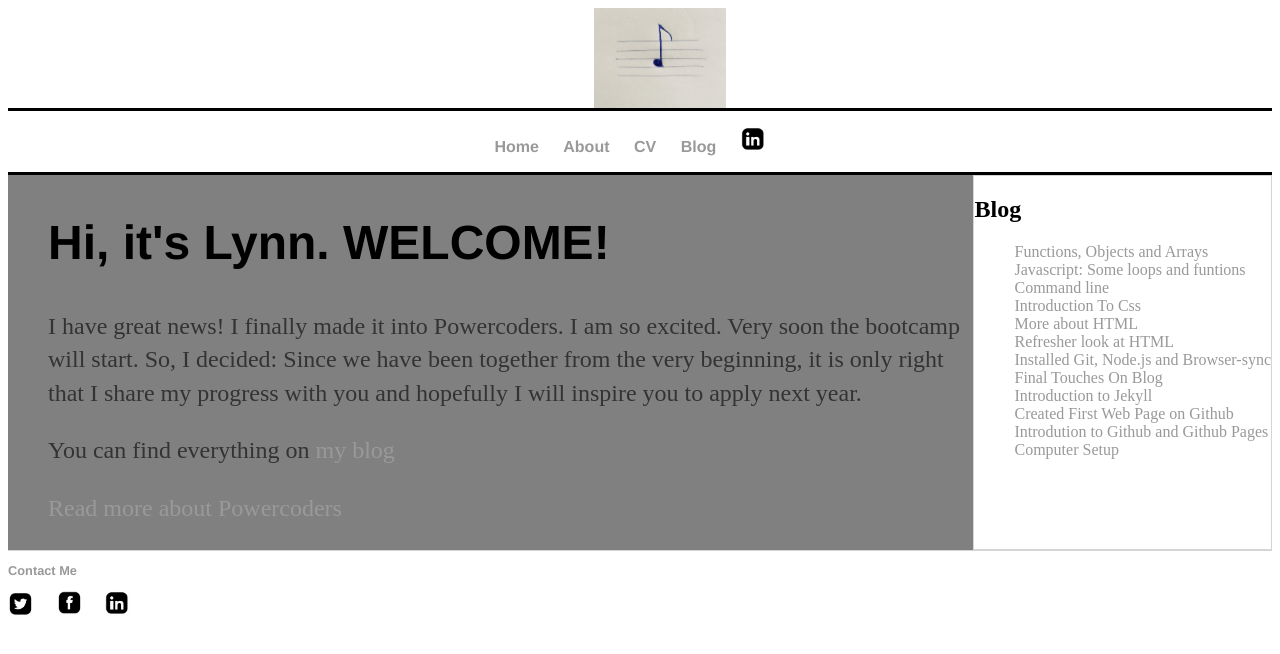
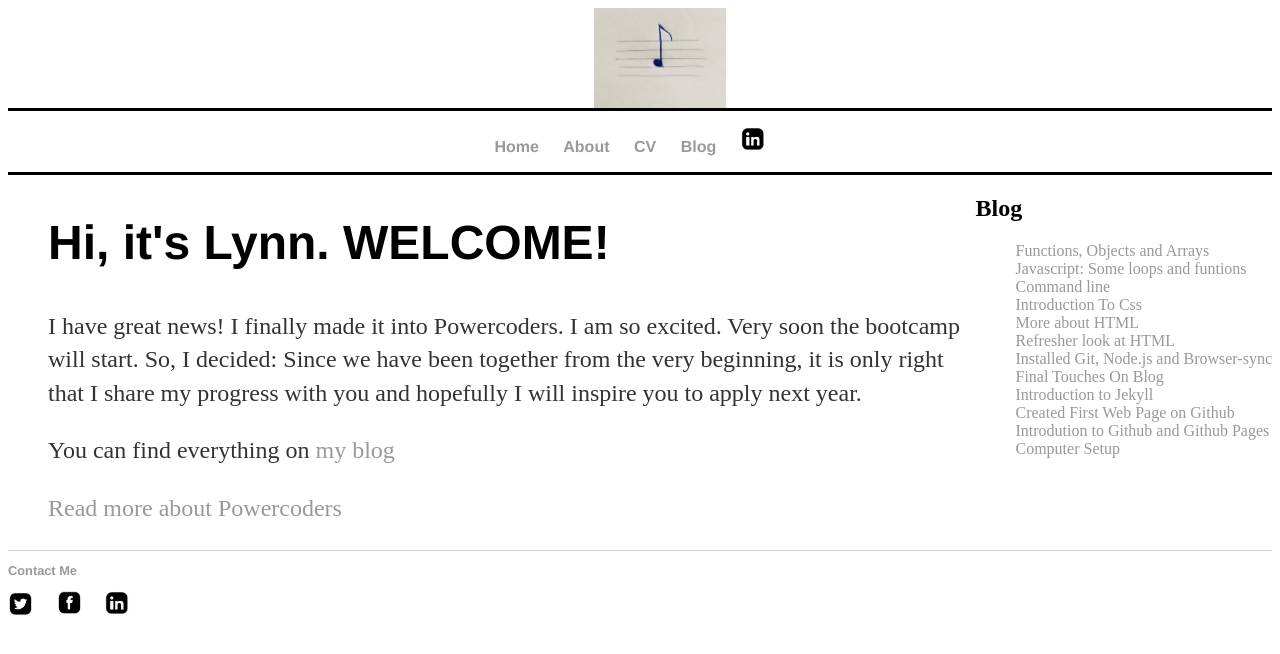
Before and after one commit to aineomugisha/aineomugisha.github.io, a Jekyll site: the page built from index.html, in a window 1280 px wide. Shown: the top 654 px of the page. Built offline with Jekyll 4.4.1, drawn with Linux system fonts in a browser that asks for light colours; the list of posts is cut into pages by our own code.

Commit message:
Update main.css

```diff
--- a/css/main.css
+++ b/css/main.css
@@ -44,18 +44,16 @@
 main{
 display:flex;
 flex-wrap:wrap;
-    background-color:grey;
 }
 
 .blurb{
     flex-grow:1;
-    flex-basis:400px;
+    flex-basis:60%;
     padding-left:40px;
 }
 
 
 aside{
-   border: 1px solid #d5d5d5;
     background-color:white;
     flex-shrink:1;
 }
```
